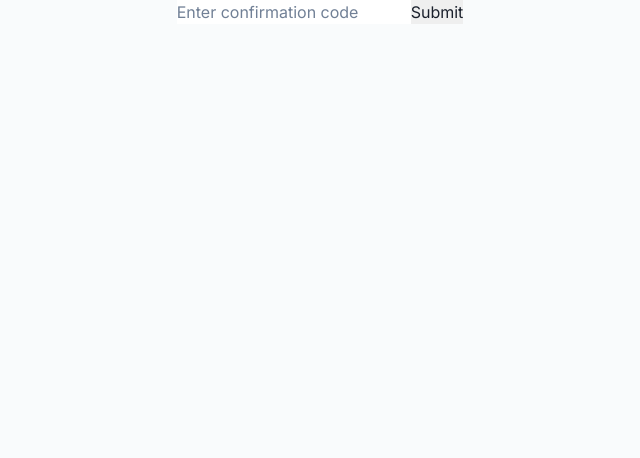
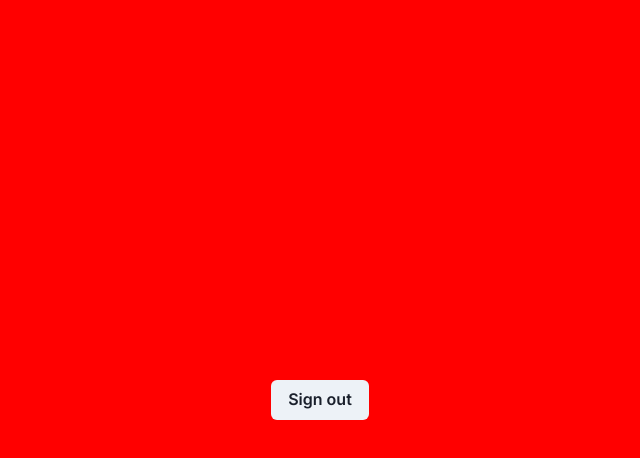
Before and after one commit to krishnammc/amplify-next-template, a Next.js app: page /home in a window 1280 px wide. Shown: the top 458 px of the page, without its empty margins (320-960 px from the left). Built offline with nearby package versions, Linux system fonts and the light colour scheme.

Commit message:
updated signup 11

```diff
--- a/app/client/signup/page.tsx
+++ b/app/client/signup/page.tsx
@@ -1,7 +1,9 @@
 import React from 'react';
 import SignUpPage from '@/lib/pre_login/pages/signup';
 
+
 const Page = () => {
+
   return (
     <>
       <SignUpPage />
--- a/app/home/page.tsx
+++ b/app/home/page.tsx
@@ -2,28 +2,43 @@
 import React, { FormEvent, useState } from 'react'
 import { withAuthenticator } from '@aws-amplify/ui-react';
 import { confirmSignUp, getCurrentUser } from 'aws-amplify/auth';
+ import { Hub } from 'aws-amplify/utils';
+import { Amplify } from 'aws-amplify';
+import { signOut } from 'aws-amplify/auth';
+import { Button, Flex } from '@chakra-ui/react';
+import { useRouter } from 'next/navigation';
+
 
 
  function page () {
 
-  const handleSubmit = async (event: FormEvent) => {
-    event.preventDefault()
-    const form = event.currentTarget
-    const confirmationCode = "023750";
-    // if (!confirmationCode) {
-    //   // display an error message to the user
-    //   return;
-    // }
+  const router = useRouter()
+  // const handleSubmit = async (event: FormEvent) => {
+  //   event.preventDefault()
+  //   const form = event.currentTarget
+  //   const confirmationCode = "023750";
+  //   // if (!confirmationCode) {
+  //   //   // display an error message to the user
+  //   //   return;
+  //   // }
+  // }
+
+
+  async function handleSignOut() {
+    await signOut({ global: true })
+    router.push("/client/signup")
   }
 
+
   return (
-    <>
-    <form onSubmit={handleSubmit}  >
+    <Flex bg={"red"} w={"100vw"} h={"100vh"} alignItems={"center"} justifyContent={"center"}>
+        <Button onClick={()=>{handleSignOut()}}>Sign out</Button>
+    {/* <form onSubmit={handleSubmit}  >
      <input id='code' name='code' type="text" placeholder="Enter confirmation code" />
      <input type='submit' value="Submit" />
-    </form>
-    </>
+    </form> */}
+    </Flex>
   )
 }
 
-export default (page)
+export default  (page)
--- a/app/signup/layout.tsx
+++ b/app/signup/layout.tsx
@@ -3,8 +3,14 @@ import { BUTTON_TEXT_COLOR, BUTTON_BG, FILE_BORDER_COLOR, PRE_LOGIN_PAGE_MAX_WID
 import { Flex } from "@chakra-ui/react";
 import Image from "next/image";
 import LoginPageCarousel from "@/lib/pre_login/components/login_page_ carousel";
+import { Hub } from 'aws-amplify/utils';
 
 const PreLoginAppLayout = ({ children }:{ children: React.ReactNode }) => {
+
+
+  Hub.listen('auth', (data) => {
+    console.log(data)
+  });
 
   return (
     <Flex w = {'100vw'} maxH = {'100vh'} h={"100%"} justifyContent = {'center'} alignItems = {'center'} >
--- a/lib/pre_login/pages/signup.tsx
+++ b/lib/pre_login/pages/signup.tsx
@@ -6,12 +6,14 @@ import CredentialInfo from '../forms/signup_forms/credential_info';
 import Emailverified from '../forms/signup_forms/email_verified';
 import CheckEmail from '../forms/signup_forms/check_email';
 import { Flex } from '@chakra-ui/react';
-import { signUp } from 'aws-amplify/auth';
+import { fetchUserAttributes, getCurrentUser, signUp } from 'aws-amplify/auth';
 import useSessionStorage from '@/lib/hooks/use_sessionstorage';
 import { generateClient } from 'aws-amplify/api';
 import { Amplify } from 'aws-amplify';
 import { Schema } from '@/amplify/data/resource';
 import outputs from "@/amplify_outputs.json";
+import { Hub } from 'aws-amplify/utils';
+
 
 
 Amplify.configure(outputs);
```
Also changed, not shown: lib/pre_login/pages/login.tsx (+21 -3 lines), 1 other file (tests, documents, lock files or other folders).
